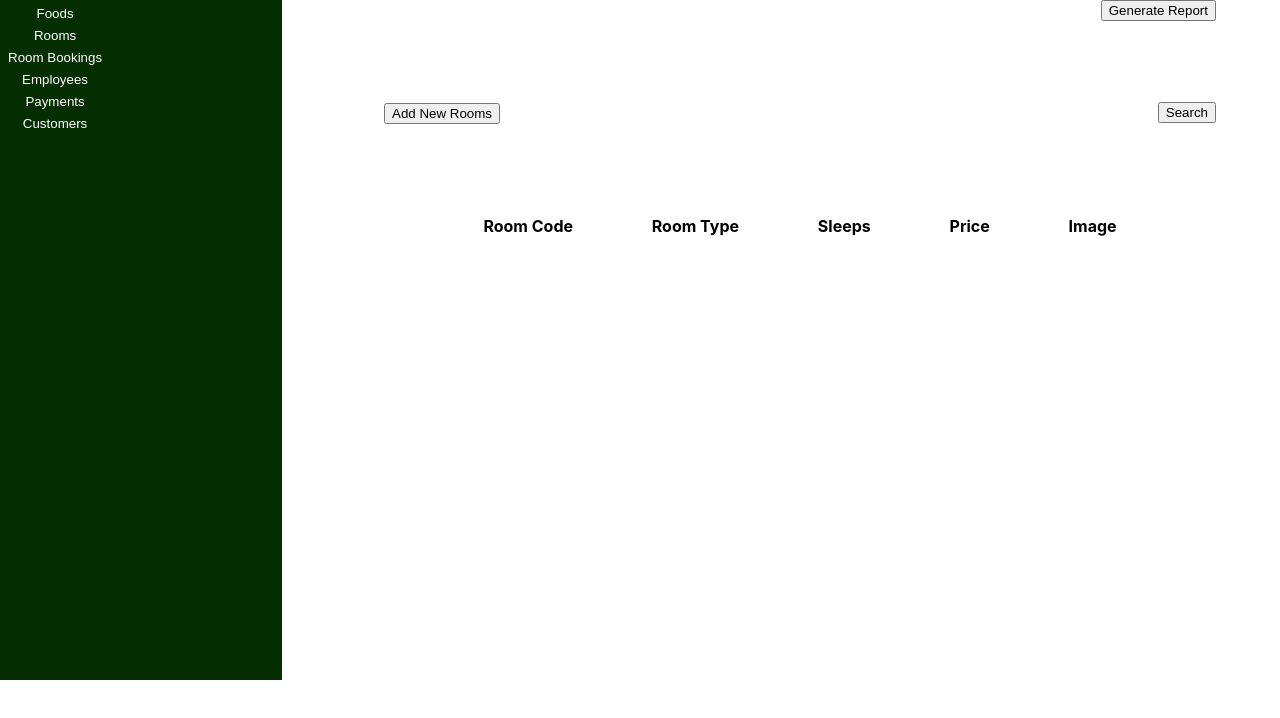
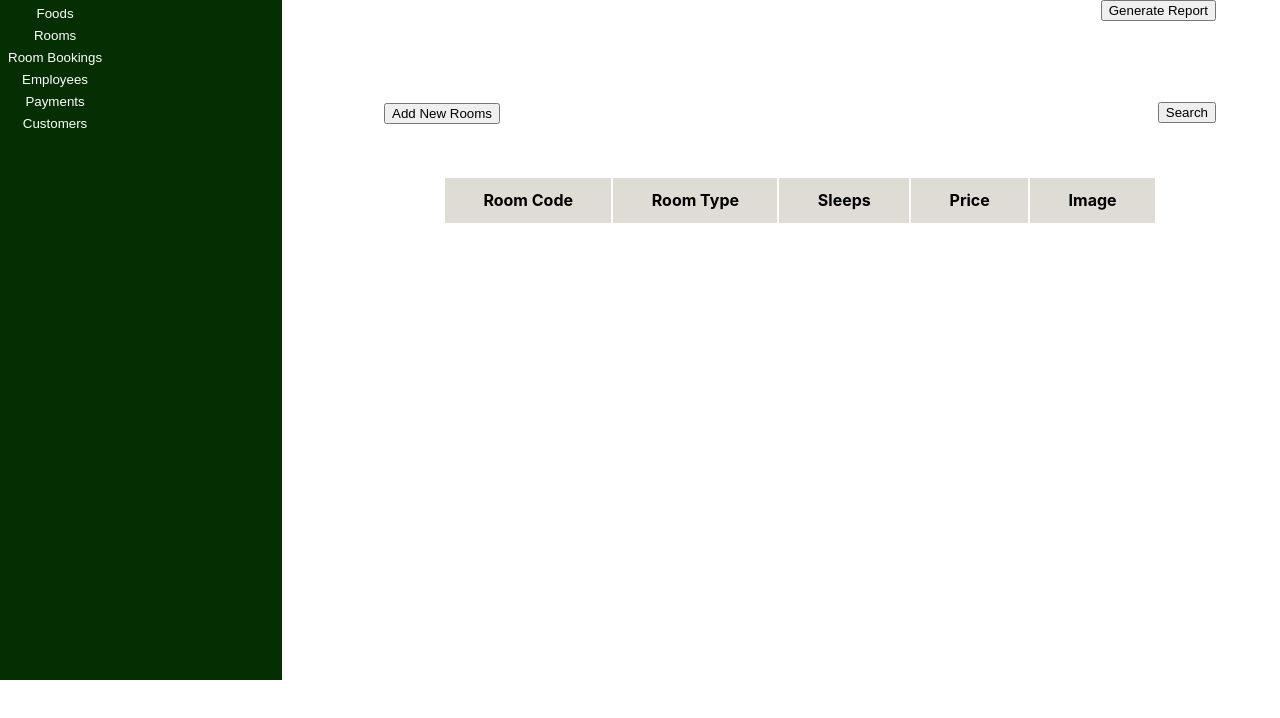
Before and after one commit to siriwardhanasmnp/hotel-system, a React (Create React App) app: page /room_home in a window 1280 px wide. Shown: the top 718 px of the page. Built offline with nearby package versions, Linux system fonts and the light colour scheme.

Commit message:
Add room routed

```diff
--- a/src/App.js
+++ b/src/App.js
@@ -4,6 +4,7 @@ import { BrowserRouter as Router, Route, Routes } from "react-router-dom";
 
 import HomePage from "./Screens/HomePage";
 import RoomHome from "./Screens/RoomHome";
+import AddRoom from "./Screens/AddRoom";
 
 
 function App() {
@@ -13,6 +14,7 @@ function App() {
         <Routes>
           <Route path='/' element={ <HomePage/>}/>
           <Route path='/room_home' element={ <RoomHome/>}/>
+          <Route path='/add_room' element={ <AddRoom/>}/>
         </Routes>
       </Router>
     </div>
--- a/src/Screens/RoomHome.jsx
+++ b/src/Screens/RoomHome.jsx
@@ -1,7 +1,9 @@
 import React from "react";
 
+import { Link } from "react-router-dom";
+
 import RoomHomeStyles from './RoomHome.module.css';
-import NavBar from '../Common_Components/NavBar'
+import NavBar from '../Common_Components/NavBar';
 
 function RoomHome()
 {
@@ -13,20 +15,21 @@ function RoomHome()
                     <div>
                         <button style={{float:'right'}}>Generate Report</button>
                         <div style={{height:'8vw'}}></div>
-                        <button>Add New Rooms</button>
+                        <Link to='/add_room'><button>Add New Rooms</button></Link>
                         <button style={{float:'right'}}>Search </button>
                     </div>
                     <div style={{height:'4vw'}}></div>
                     <div>
                         <center>
                         <table>
-                            <tr>
+                            <tr className={RoomHomeStyles.tableRow}>
                                 <th className={RoomHomeStyles.tableHeader}>Room Code</th>
                                 <th className={RoomHomeStyles.tableHeader}>Room Type</th>
                                 <th className={RoomHomeStyles.tableHeader}>Sleeps</th>
                                 <th className={RoomHomeStyles.tableHeader}>Price</th>
                                 <th className={RoomHomeStyles.tableHeader}>Image</th>
                             </tr>
+
                         </table>
                         </center>
                     </div>
--- a/src/Screens/RoomHome.module.css
+++ b/src/Screens/RoomHome.module.css
@@ -1,3 +1,9 @@
 .tableHeader{
-    padding:3vw;
+    padding:1vw 3vw 1vw 3vw;
+
+
 }
+.tableRow{
+    background-color: rgb(223, 219, 213);
+    margin: 1vw;
+}
```
